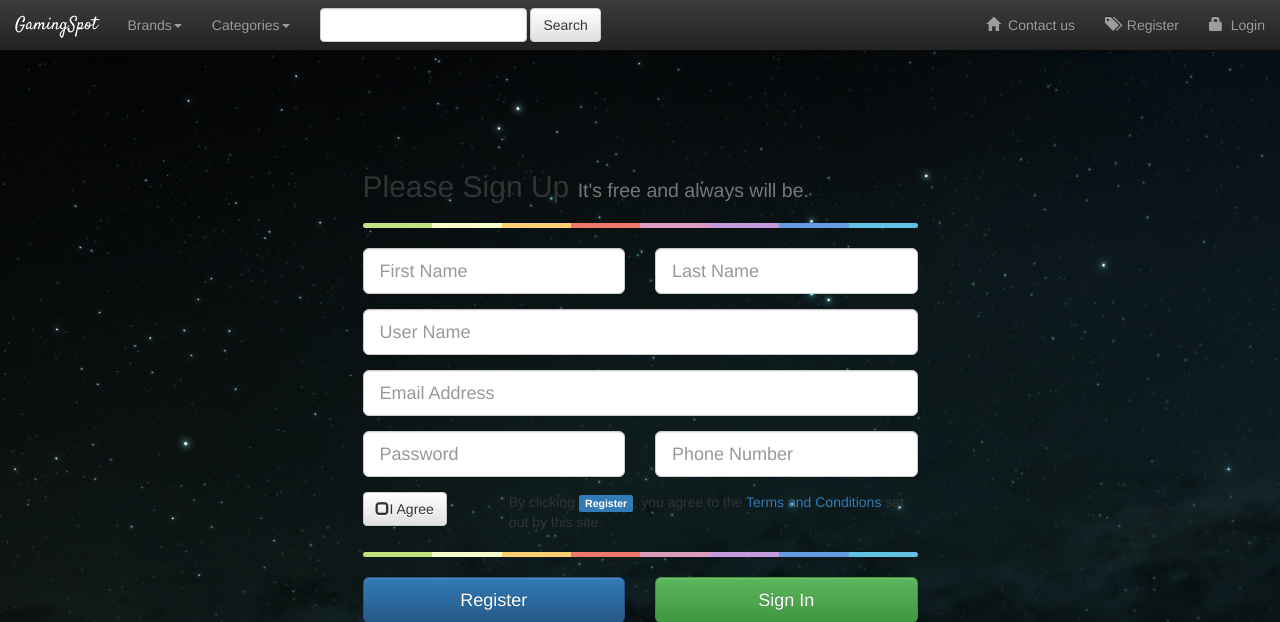
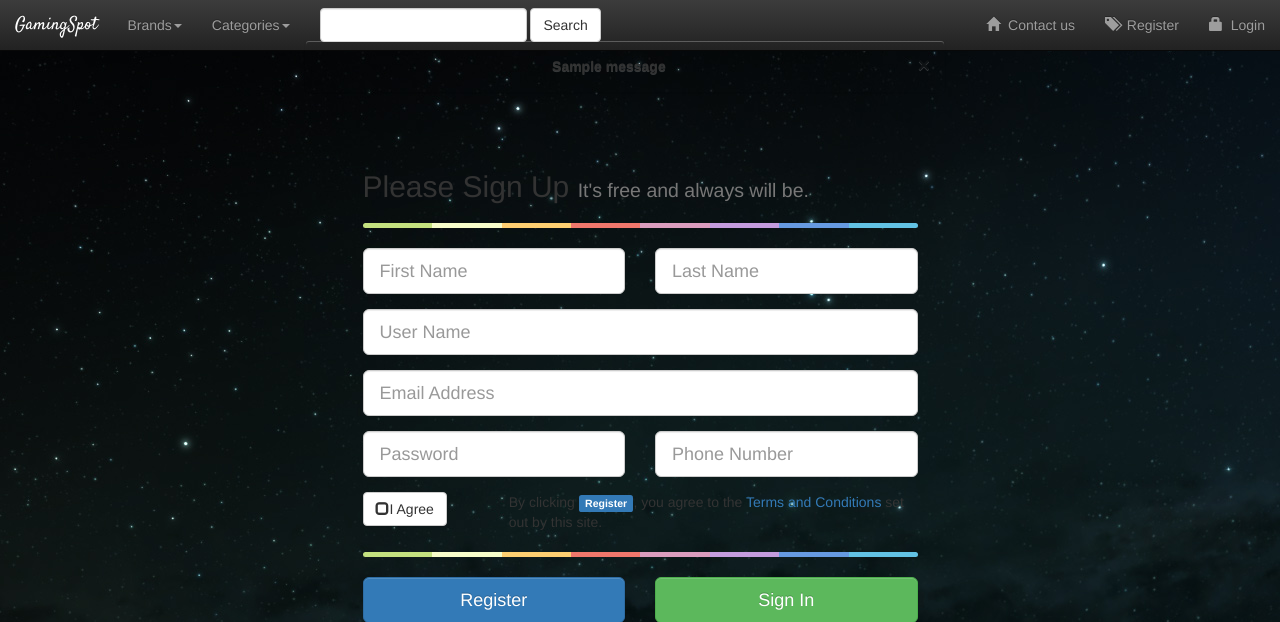
Before and after one commit to ballpor98/TheDarkCompany, a Django app: template gamingSpot/shop/templates/shop/regis.html in a window 1280 px wide. Shown: the top 622 px of the page. Run offline with Django 3.2, Linux system fonts and the light colour scheme; the template is opened without the code that fills it, so the values that code supplies are empty; tables that the repository leaves empty hold one stand-in row (values such as "Sample post"); one stand-in notice (Sample message) is shown; parts of the project's set-up code (start-up, migrations or seed data) failed here and were passed over; some libraries are stand-ins or nearby versions.

Commit message:
Add warning username already exist

```diff
--- a/gamingSpot/shop/templates/shop/regis.html
+++ b/gamingSpot/shop/templates/shop/regis.html
@@ -3,13 +3,25 @@
 {% load static %}
 
 {% block css %}
+<link rel="stylesheet" href="https://maxcdn.bootstrapcdn.com/bootstrap/3.3.7/css/bootstrap.min.css">
+<script src="https://ajax.googleapis.com/ajax/libs/jquery/3.1.1/jquery.min.js"></script>
+<script src="https://maxcdn.bootstrapcdn.com/bootstrap/3.3.7/js/bootstrap.min.js"></script>
 <script src="{% static 'shop/js/register-page.js' %}"></script>
 <link rel="stylesheet" type="text/css" href="{% static 'shop/register-page.css' %}"/>
 {% endblock %}
 
 {% block content %}
 <div class="container">
-
+  {% if messages %}
+  <div class="row" style="position: fixed; top:5%; left:25%; width:50%; z-index:1999; text-align:center;">
+      {% for message in messages %}
+      <div class="alert {{ message.extra_tags }} alert-dismissable">
+        <a href="#" class="close" data-dismiss="alert" aria-label="close">×</a>
+        <strong>{{ message }}</strong>
+      </div>
+      {% endfor %}
+  </div>
+  {% endif %}
     <div class="row">
         <div class="col-xs-12 col-sm-8 col-md-6 col-sm-offset-2 col-md-offset-3">
             <form role="form" method="post">{% csrf_token %}
```
